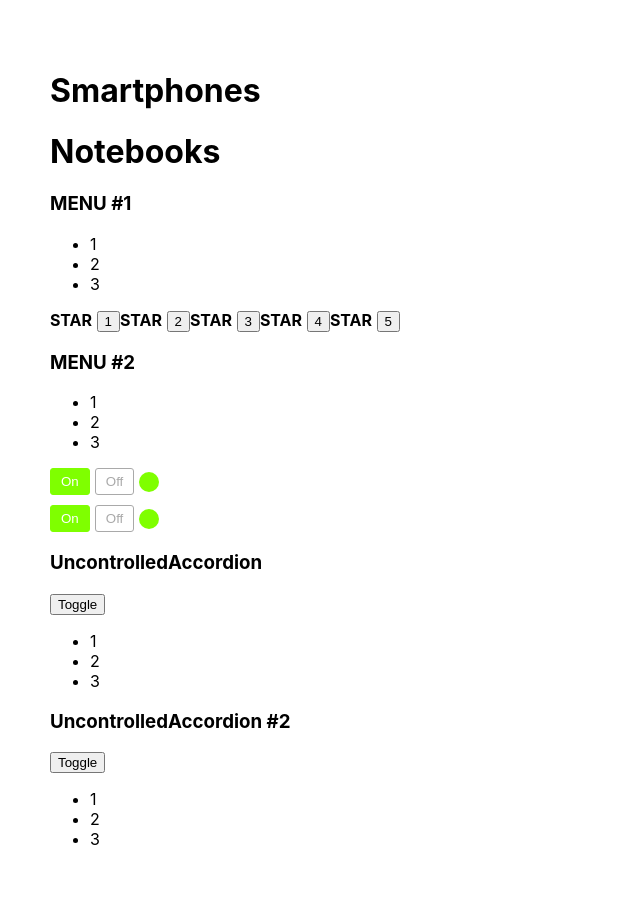
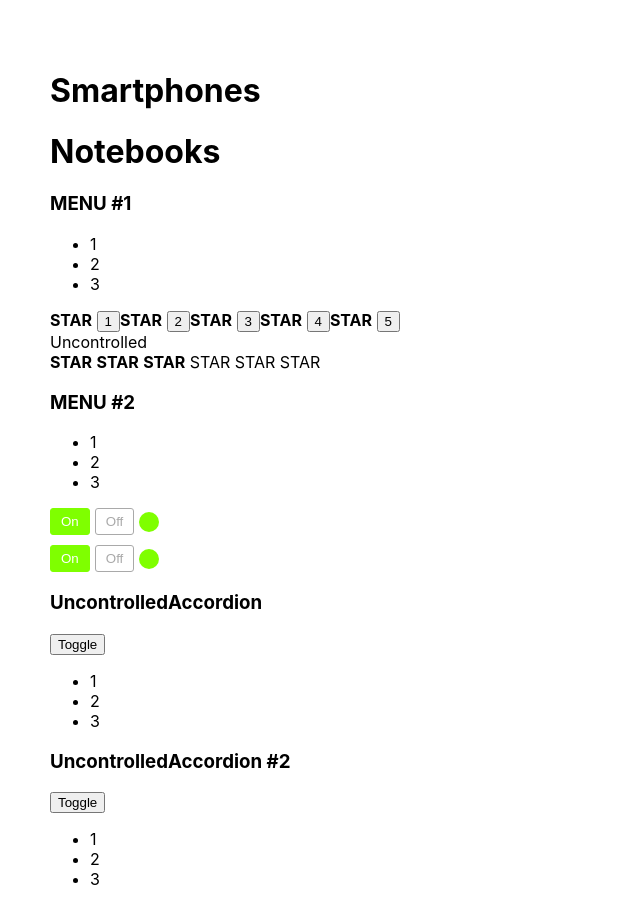
Before and after one commit to BekzodDeveloper/kmb, a React (Create React App) app: page / in a window 1280 px wide. Shown: the top 924 px of the page, without its empty margins (0-640 px from the left). Built offline with nearby package versions, Linux system fonts and the light colour scheme.

Commit message:
feat: M#3 useState and uncontrolledComponents

```diff
--- a/public/index.html
+++ b/public/index.html
@@ -24,7 +24,7 @@
       work correctly both with client-side routing and a non-root public URL.
       Learn how to configure a non-root public URL by running `npm run build`.
     -->
-    <title>React App</title>
+    <title>React Kits</title>
   </head>
   <body>
     <noscript>You need to enable JavaScript to run this app.</noscript>
--- a/src/App.tsx
+++ b/src/App.tsx
@@ -4,6 +4,7 @@
 import {Rating} from "./components/Rating/Rating";
 import {OnOff} from "./components/OnOff/OnOff";
 import {UncontrolledAccordion} from "./components/UncontrolledAccordion/UncontrolledAccordion";
+import {UncontrolledRating} from "./components/UncontrolledRating/UncontrolledRating";
 
 function App() {
     console.log('App')
@@ -20,7 +21,8 @@
             {/*<Rating/>*/}
             {/*<Rating/>*/}
             {/*<Rating/>*/}
-            {/*<Rating/>*/}
+            Uncontrolled
+            <UncontrolledRating/>
 
             <Accordion title={'MENU #2'} collapsed={false}/>
 
--- a/src/components/OnOff/OnOff.tsx
+++ b/src/components/OnOff/OnOff.tsx
@@ -8,7 +8,7 @@
 
 export const OnOff = () => {
     const [isOn, setIsOn] = useState(true);
-    console.log(isOn)
+    // console.log(isOn)
     return <div className={s.wrapper}>
 
         <button onClick={() => setIsOn(true)} className={`${s.defaultBtn} ${isOn && s.onBtn}`}>On</button>
--- a/src/components/Rating/Rating.tsx
+++ b/src/components/Rating/Rating.tsx
@@ -2,24 +2,29 @@
 
 
 type RatingPropsType = {
-    // value: 0 | 1 | 2 | 3 | 4 | 5
+    value: 0 | 1 | 2 | 3 | 4 | 5
 }
 
 export function Rating() {
 
-    const [value,setValue]=useState(0 | 1 | 2 | 3 | 4 | 5)
+    const [value, setValue] = useState(0 | 1 | 2 | 3 | 4 | 5)
 
-        return <div>
-            <Star selected={value > 0}/><button onClick={()=>setValue(1)}>1</button>
-            <Star selected={value > 1}/><button onClick={()=>setValue(2)}>2</button>
-            <Star selected={value > 2}/><button onClick={()=>setValue(3)}>3</button>
-            <Star selected={value > 3}/><button onClick={()=>setValue(4)}>4</button>
-            <Star selected={value > 4}/><button onClick={()=>setValue(5)}>5</button>
-        </div>;
+    return <div>
+        <Star selected={value > 0}/>
+        <button onClick={() => setValue(1)}>1</button>
+        <Star selected={value > 1}/>
+        <button onClick={() => setValue(2)}>2</button>
+        <Star selected={value > 2}/>
+        <button onClick={() => setValue(3)}>3</button>
+        <Star selected={value > 3}/>
+        <button onClick={() => setValue(4)}>4</button>
+        <Star selected={value > 4}/>
+        <button onClick={() => setValue(5)}>5</button>
+    </div>;
 
 }
 
-type StarPropsType ={
+type StarPropsType = {
     selected: boolean
 }
 
@@ -27,11 +32,10 @@
     // debugger
 
     if (props.selected) {
-        console.log('STAR ')
+        // console.log('STAR ')
         return <span><b>STAR</b> </span>
     } else {
         return <span>STAR </span>
     }
 
-
 }
--- a/src/components/UncontrolledRating/UncontrolledRating.tsx
+++ b/src/components/UncontrolledRating/UncontrolledRating.tsx
@@ -1,35 +1,53 @@
-import React from "react";
+import React, {useState} from "react";
 
 
-type RatingPropsType = {
+type UncontrolledRatingPropsType = {
     value: 0 | 1 | 2 | 3 | 4 | 5
 }
 
-export function UncontrolledRating(props: RatingPropsType) {
+export function UncontrolledRating() {
 
+    const [value, setValue] = useState(3);
 
-        return <div>
-            <Star selected={props.value > 0}/>
-            <Star selected={props.value > 1}/>
-            <Star selected={props.value > 2}/>
-            <Star selected={props.value > 3}/>
-            <Star selected={props.value > 4}/>
-        </div>;
+    const onStarClick = (v: number) => {
+        setValue(v)
+    }
+
+    return <div>
+        <Star selected={value > 0}
+              value={1}
+              onStarClick={onStarClick}/>
+        <Star selected={value > 1}
+              value={2}
+              onStarClick={onStarClick}/>
+        <Star selected={value > 2}
+              value={3}
+              onStarClick={onStarClick}/>
+        <Star selected={value > 3}
+              value={4}
+              onStarClick={onStarClick}/>
+        <Star selected={value > 4}
+              value={5}
+              onStarClick={onStarClick}/>
+        <Star selected={value > 5}
+              value={6}
+              onStarClick={onStarClick}/>
+    </div>;
 
 }
 
-type StarPropsType ={
+type StarPropsType = {
     selected: boolean
+    onStarClick: (value: number) => void
+    value: number
 }
 
 function Star(props: StarPropsType) {
-    // debugger
-    if (props.selected) {
-        console.log('STAR ')
-        return <span><b>STAR</b> </span>
-    } else {
-        return <span>STAR </span>
-    }
-
+    return props.selected ? <span onClick={() => {
+            props.onStarClick(props.value)
+        }}><b>STAR</b> </span>
+        : <span onClick={() => {
+            props.onStarClick(props.value)
+        }}>STAR </span>
 
 }
```
